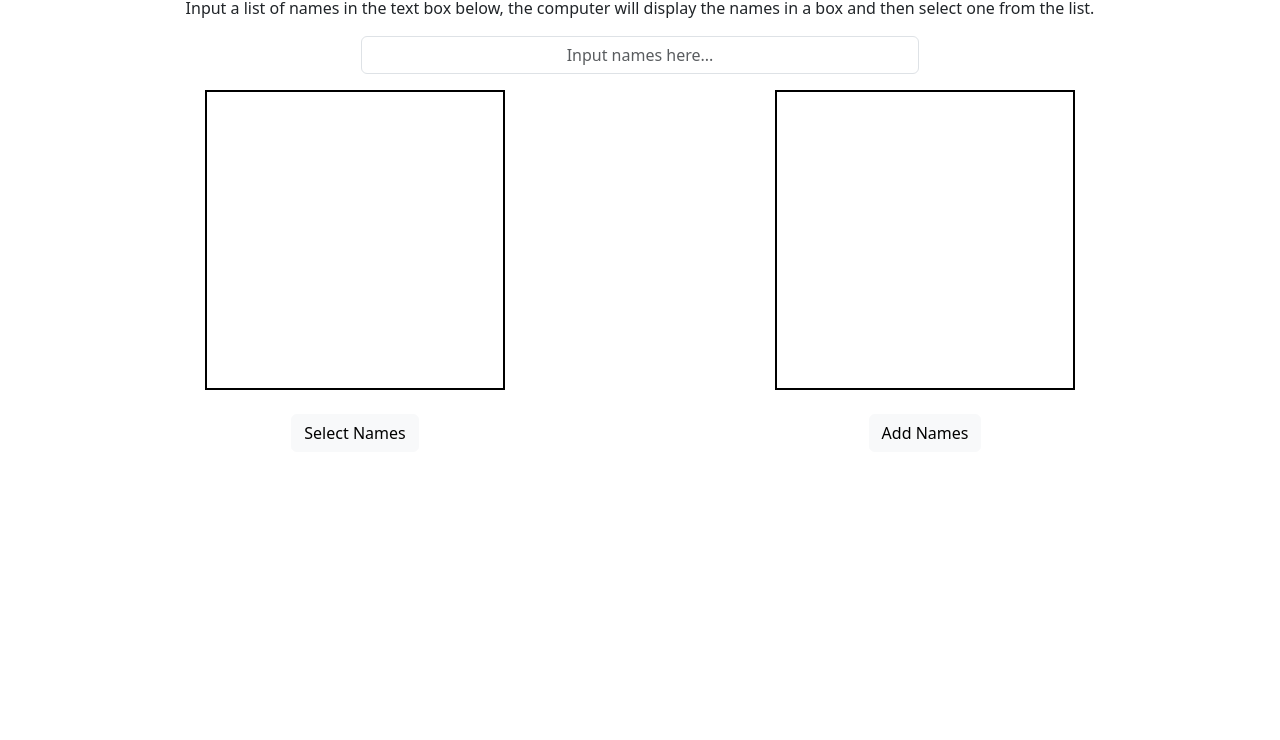
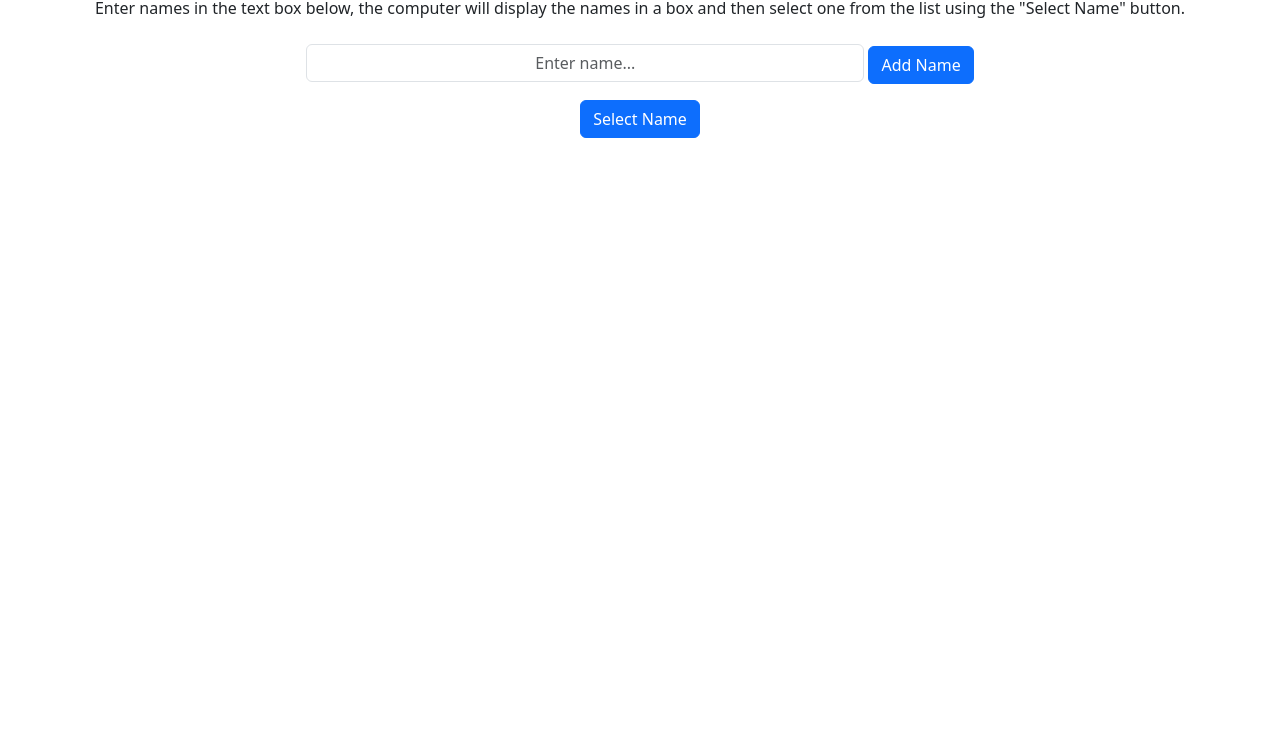
Before and after one commit to viacheslavk55/Name-Generator, a plain HTML site: page index.html in a window 1280 px wide. Shown: the part 60-800 px from the top of the page. Drawn offline with nearby package versions, Linux system fonts and the light colour scheme.

Commit message:
started creating the add name function

```diff
--- a/index.html
+++ b/index.html
@@ -1,7 +1,7 @@
 <!doctype html>
 <html lang="en">
     <head>
-        <title>Name Selector</title>
+        <title>Lucky Me Lottery</title>
         <!-- Required meta tags -->
         <meta charset="utf-8" />
         <meta
@@ -21,23 +21,21 @@
 
     <body>
         <div class="container">
-            <h1 class="text-center">Name Selector</h1>
-            <p class="text-center">Input a list of names in the text box below, the computer will display the names in a box and then select one from the list.</p>
-            <input class="form-control text-center" type="text" placeholder="Input names here..." aria-label="default input example" id="nameInputBox">
+            <h1 class="text-center">Lucky Me Lottery</h1>
+            <p class="text-center">Enter names in the text box below, the computer will display the names in a box and then select one from the list using the "Select Name" button.</p>
+            <div class="text-center mt-4">
+                <input class="form-control text-center d-inline" type="text" placeholder="Enter name..." aria-label="input box" id="nameInput">
+                <button type="button" class="btn btn-primary d-inline" id="addNameBtn">Add Name</button>
+            </div>
             <div class="row text-center mt-3">
-                <div class="col-6 overflow-auto" id="listNameDisplay">
-                    <!--Javascript Fills-->
+                <div class="col-4 overflow-auto">
+                    <ul id="nameList" class="list-group"></ul>
                 </div>
-                <div class="col-6 overflow-auto" id="SelectedNameDisplay">
-                    <!--Javasctipt Fills-->
+                <div class="col-4">
+                    <button type="button" class="btn btn-primary text-center" id="pickRandomBtn">Select Name</button>
                 </div>
-            </div>
-            <div class="row mt-4">
-                <div class="col-6 text-center">
-                    <button type="button" class="btn btn-light" id="chooseName">Select Names</button>
-                </div>
-                <div class="col-6 text-center">
-                    <button type="button" class="btn btn-light" id="addNames">Add Names</button>
+                <div class="col-4 overflow-auto" id="randomName">
+
                 </div>
 
             </div>
--- a/script.js
+++ b/script.js
@@ -0,0 +1,10 @@
+//List that stores names
+const namesArray = []
+
+function addName() {
+    const nameInput = document.getElementById('nameInput')
+    const name = nameInput.value.trim()
+    namesArray.push(name)
+    displayNames()
+    nameInput.value = ''
+}
--- a/style.css
+++ b/style.css
@@ -1,10 +1,3 @@
-#listNameDisplay, #SelectedNameDisplay {
-    border: 2px solid black;
-    width: 300px;
-    height: 300px;
-    margin: auto;
+#nameInput {
+    width: 50%;
 }
-#nameInputBox {
-    width: 50%;
-    margin: auto;
-}
```
